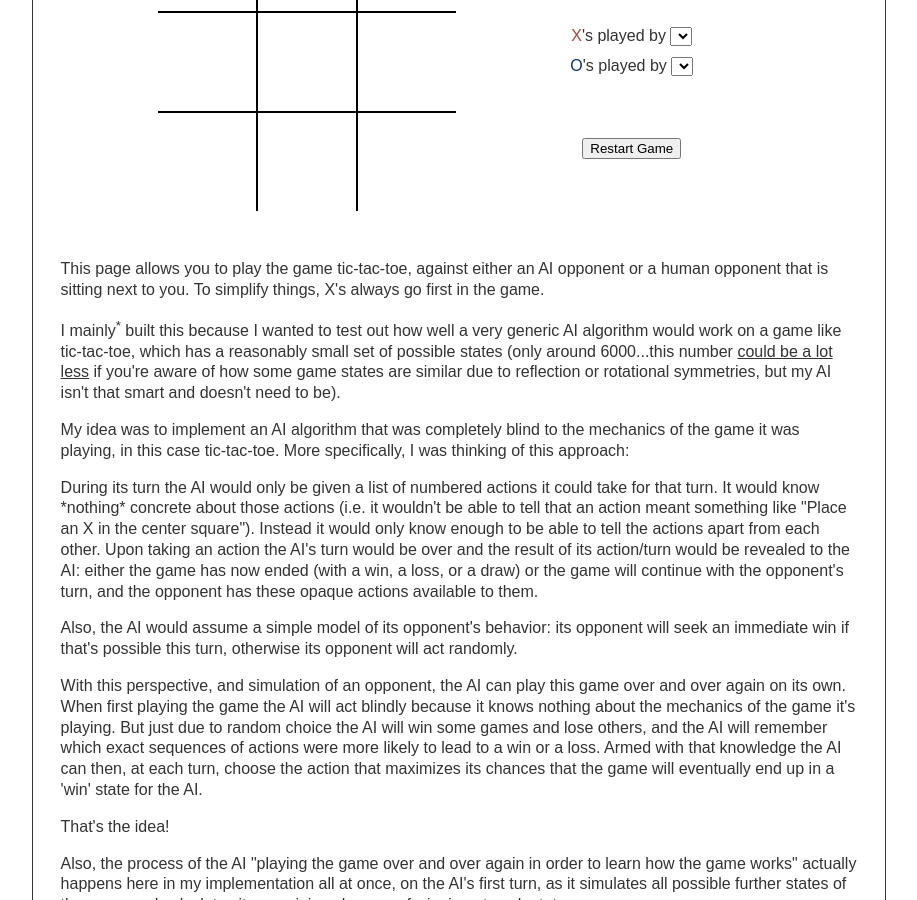
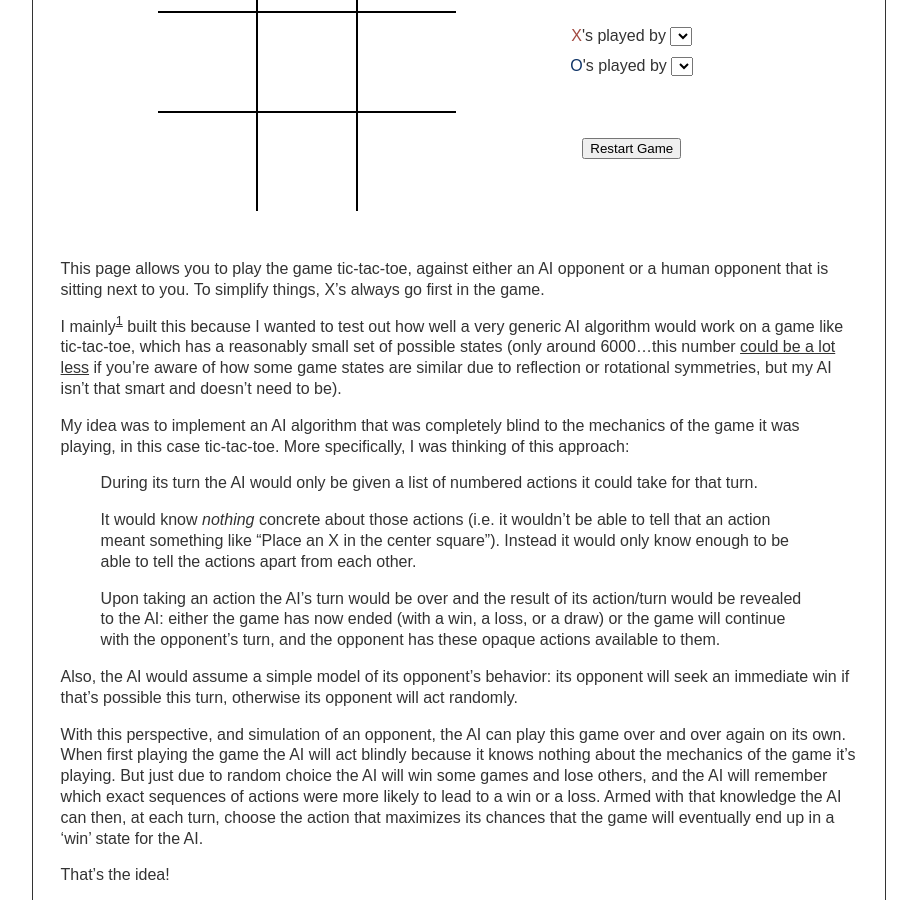
Before and after one commit to jacobenget/jacobenget.github.io, a Jekyll site: the page built from docs/_projects/2-ticTacToe.md, in a window 1280 px wide and 900 px high, scrolled down 438 px. Shown: the whole window, without its empty margins (274-1191 px from the left). Built offline with Jekyll 4.4.1, drawn with Linux system fonts in a browser that asks for light colours; nearby versions of some CDN libraries; a script that is not in the unit is left out; some of the changed text lies outside the part shown.

Commit message:
Convert tic-tac-toe page to markdown

```diff
--- a/docs/_projects/2-ticTacToe.html
+++ b/docs/_projects/2-ticTacToe.md
@@ -35,52 +35,43 @@
     <button class="newGame" type="button">Restart Game</button>
 </div>
 
-<p>
 This page allows you to play the game tic-tac-toe, against either an AI opponent or a human opponent that is sitting next to you. To simplify things, X's always go first in the game.
-</p>
-<p>
-I mainly<sup>*</sup> built this because I wanted to test out how well a very generic AI algorithm would work on a game like tic-tac-toe, which has a reasonably small set of possible states
-(only around 6000...this number <a href="https://en.wikipedia.org/wiki/Tic-tac-toe#Combinatorics">could be a lot less</a> if you're aware of how some game states are similar due to reflection or rotational symmetries, but my AI isn't that smart and doesn't need to be).
-</p>
-<p>
+
+I mainly[^1] built this because I wanted to test out how well a very generic AI algorithm would work on a game like tic-tac-toe, which has a reasonably small set of possible states
+(only around 6000...this number [could be a lot less](https://en.wikipedia.org/wiki/Tic-tac-toe#Combinatorics) if you're aware of how some game states are similar due to reflection or rotational symmetries, but my AI isn't that smart and doesn't need to be).
+
 My idea was to implement an AI algorithm that was completely blind to the mechanics of the game it was playing, in this case tic-tac-toe.
 More specifically, I was thinking of this approach:
-</p>
-<p>
-During its turn the AI would only be given a list of numbered actions it could take for that turn.
-It would know *nothing* concrete about those actions (i.e. it wouldn't be able to tell that an action meant something like "Place an X in the center square").
-Instead it would only know enough to be able to tell the actions apart from each other.
-Upon taking an action the AI's turn would be over and the result of its action/turn would be revealed to the AI:
-either the game has now ended (with a win, a loss, or a draw) or the game will continue with the opponent's turn, and the opponent has these opaque actions available to them.
-</p>
-<p>
+
+> During its turn the AI would only be given a list of numbered actions it could take for that turn.
+>
+> It would know *nothing* concrete about those actions (i.e. it wouldn't be able to tell that an action meant something like "Place an X in the center square").
+> Instead it would only know enough to be able to tell the actions apart from each other.
+>
+> Upon taking an action the AI's turn would be over and the result of its action/turn would be revealed to the AI:
+> either the game has now ended (with a win, a loss, or a draw) or the game will continue with the opponent's turn, and the opponent has these opaque actions available to them.
+
 Also, the AI would assume a simple model of its opponent's behavior: its opponent will seek an immediate win if that's possible this turn, otherwise its opponent will act randomly.
-</p>
-<p>
+
 With this perspective, and simulation of an opponent, the AI can play this game over and over again on its own.
 When first playing the game the AI will act blindly because it knows nothing about the mechanics of the game it's playing.
 But just due to random choice the AI will win some games and lose others, and the AI will remember which exact sequences of actions were more likely to lead to a win or a loss.
 Armed with that knowledge the AI can then, at each turn, choose the action that maximizes its chances that the game will eventually end up in a 'win' state for the AI.
-</p>
-<p>
+
 That's the idea!
-</p>
-<p>
+
 Also, the process of the AI "playing the game over and over again in order to learn how the game works" actually happens here in my implementation all at once, on the AI's first turn,
 as it simulates all possible further states of the game and calculates its remaining chances of winning at each state.
-</p>
-<p>
+
 Feel free to play against this AI above to see what you think.  It's definitely not perfect (e.g. it doesn't see a difference between a 'loss' and a 'draw',
 they're both just 'not winning' to it, so sometimes it'll appear to let you win when really it just acted randomly because <em>it</em> couldn't win) but I think it demonstrates that with a large working memory and great
 processing speed some straightforward logic can manifest itself as "intelligence."
-</p>
-<p>
-Also, you can browse the source code for this game <a href="https://github.com/jacobenget/jacobenget.github.io/tree/main/tic_tac_toe">here</a>.
-Specifically, you can see the implementation of the AI algorithm in the file <a href="https://github.com/jacobenget/jacobenget.github.io/blob/main/tic_tac_toe/src/main/scala/GameAI.scala">GameAI.scala</a>.
-</p>
-<p>
-    <sup>*</sup> - I also built this as part of an application to the <a href="https://www.recurse.com/">Recurse Center</a> in fall 2023. (I got accepted!)
-</p>
+
+Also, you can browse the source code for this game [here](https://github.com/jacobenget/jacobenget.github.io/tree/main/tic_tac_toe).
+Specifically, you can see the implementation of the AI algorithm in the file [GameAI.scala](https://github.com/jacobenget/jacobenget.github.io/blob/main/tic_tac_toe/src/main/scala/GameAI.scala).
+
+[^1]: I also built this as part of an application to the [Recurse Center](https://www.recurse.com/) in fall 2023. (I got accepted!)
+
 <script type="module">
     import { Main, GameUIElements } from "/assets/js/projects/ticTacToe/main.js";
 
```
